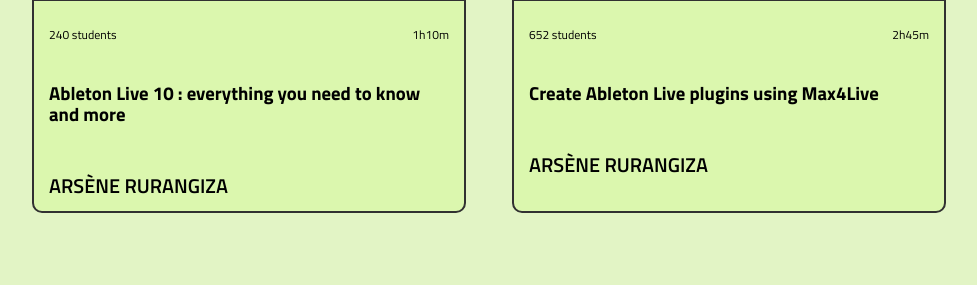
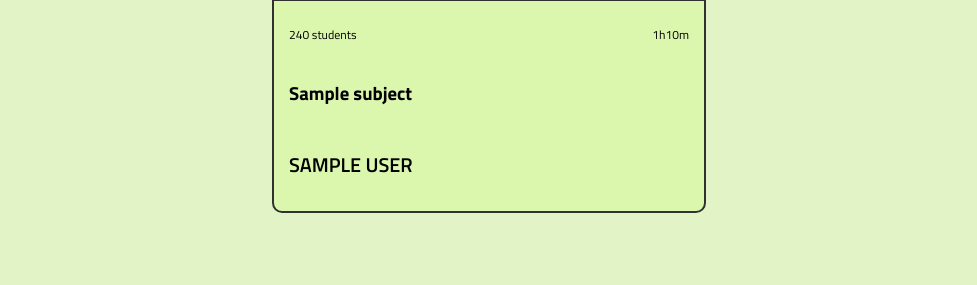
Before and after one commit to maxZapara/School-service-SDZS, a Flask app: page / in a window 1280 px wide; the page is wider, and only the part inside the window is pictured. Shown: the part 562-847 px from the top of that part, without its empty margins (151-1128 px from the left). After the commit the page ends 775 px from the top of that part, so only its background shows below. Run offline with Flask 3, Linux system fonts and the light colour scheme; tables that the repository leaves empty hold one stand-in row (values such as "Sample post").

Commit message:
show subjects

```diff
--- a/app/templates/homepage/homepage.html
+++ b/app/templates/homepage/homepage.html
@@ -245,6 +245,7 @@
         </div> -->
 
       <div class="masterclass">
+        {% for obj in data %}
         <article class="card-masterclass">
           <div class="img-mastercover">
             <img
@@ -260,96 +261,14 @@
               <p class="length">1h10m</p>
             </div>
             <div class="card-info-mid">
-              <h3>Ableton Live 10 : everything you need to know and more</h3>
+              <h3>{{ obj.subject.title }}</h3>
             </div>
             <div class="card-info-bottom">
-              <p class="instructeur">Arsène Rurangiza</p>
+              <p class="instructeur">{{ obj.teacher.name }}</p>
             </div>
           </div>
         </article>
-        <article class="card-masterclass">
-          <div class="img-mastercover">
-            <img
-              src="https://archive.org/download/mx-player-icon/mx-player-icon.png"
-              width="54px"
-              alt="Play button"
-              class="play-button"
-            />
-          </div>
-          <div class="card-text-area">
-            <div class="card-info-top">
-              <p class="students">652 students</p>
-              <p class="length">2h45m</p>
-            </div>
-            <div class="card-info-mid">
-              <h3>Create Ableton Live plugins using Max4Live</h3>
-            </div>
-            <div class="card-info-bottom">
-              <p class="instructeur">Arsène Rurangiza</p>
-            </div>
-          </div>
-        </article>
-        <article class="card-masterclass">
-          <div class="img-mastercover">
-            <img
-              src="https://archive.org/download/mx-player-icon/mx-player-icon.png"
-              width="54px"
-              alt="Play button"
-              class="play-button"
-            />
-          </div>
-          <div class="card-text-area">
-            <div class="card-info-top">
-              <p class="students">632 students</p>
-              <p class="length">57m</p>
-            </div>
-            <div class="card-info-mid">
-              <h3>Harmony & Melody : Learn to convey emotion with notes</h3>
-            </div>
-            <div class="card-info-bottom">
-              <p class="instructeur">Arsène Rurangiza</p>
-            </div>
-          </div>
-        </article>
-        <article class="card-masterclass">
-          <div class="img-mastercover">
-            <img
-              src="https://archive.org/download/mx-player-icon/mx-player-icon.png"
-              width="54px"
-              alt="Play button"
-              class="play-button"
-            />
-          </div>
-          <div class="card-text-area">
-            <div class="card-info-top">
-              <p class="students">963 students</p>
-              <p class="length">1h23m</p>
-            </div>
-            <div class="card-info-mid">
-              <h3>Sound design : Master the Art of Shaping Sounds</h3>
-            </div>
-            <div class="card-info-bottom">
-                <div class="img-avatar">
-                    <svg
-                      class="w-6 h-6 text-gray-800 dark:text-white"
-                      aria-hidden="true"
-                      xmlns="http://www.w3.org/2000/svg"
-                      width="5"
-                      height="5"
-                      fill="currentColor"
-                      viewBox="0 0 30 30"
-                    >
-                      <path
-                        fill-rule="evenodd"
-                        d="M12 4a4 4 0 1 0 0 8 4 4 0 0 0 0-8Zm-2 9a4 4 0 0 0-4 4v1a2 2 0 0 0 2 2h8a2 2 0 0 0 2-2v-1a4 4 0 0 0-4-4h-4Z"
-                        clip-rule="evenodd"
-                      />
-                    </svg>
-                  </div>
-              <p class="instructeur">Arsène Rurangiza</p>
-            </div>
-          </div>
-        </article>
+        {% endfor %}
       </div>
     </div>
   </body>
--- a/core/routes.py
+++ b/core/routes.py
@@ -1,9 +1,15 @@
 from . import main_blp
 from flask import render_template
+from subjects.models import Subject
+from users.models import User
 
 @main_blp.route("/")
 def home():
-    return render_template('homepage/homepage.html')
+    subjects=Subject.query.all()
+    data=[]
+    for subject in subjects:
+        data.append({"subject": subject, "teacher": User.query.get(subject.teacher_id)})
+    return render_template('homepage/homepage.html', data=data)
 @main_blp.route("/students")
 def students():
     return render_template('homepage/students.html')
```
